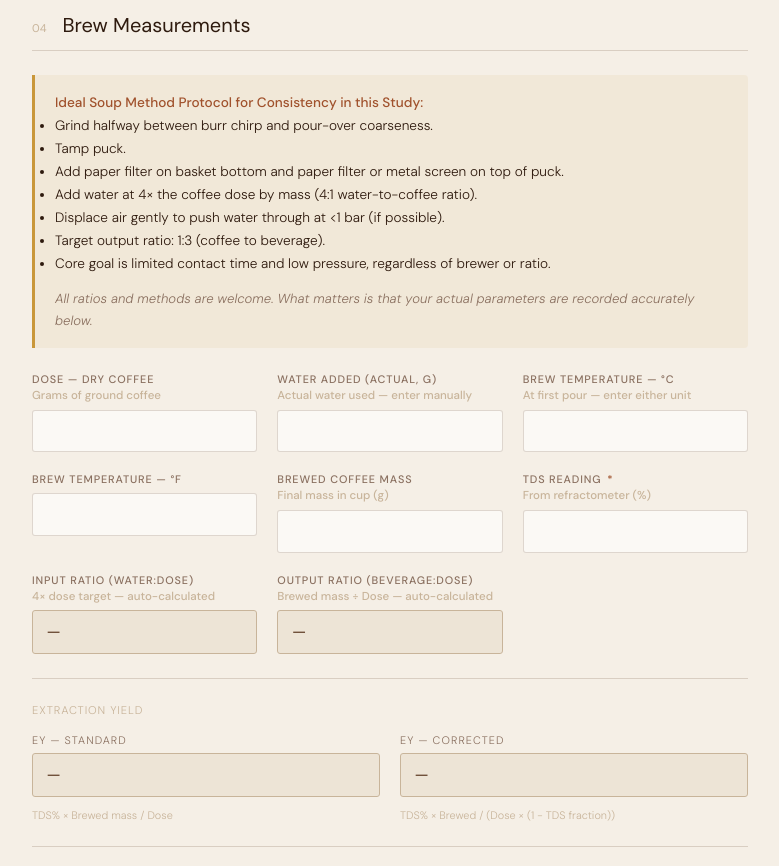
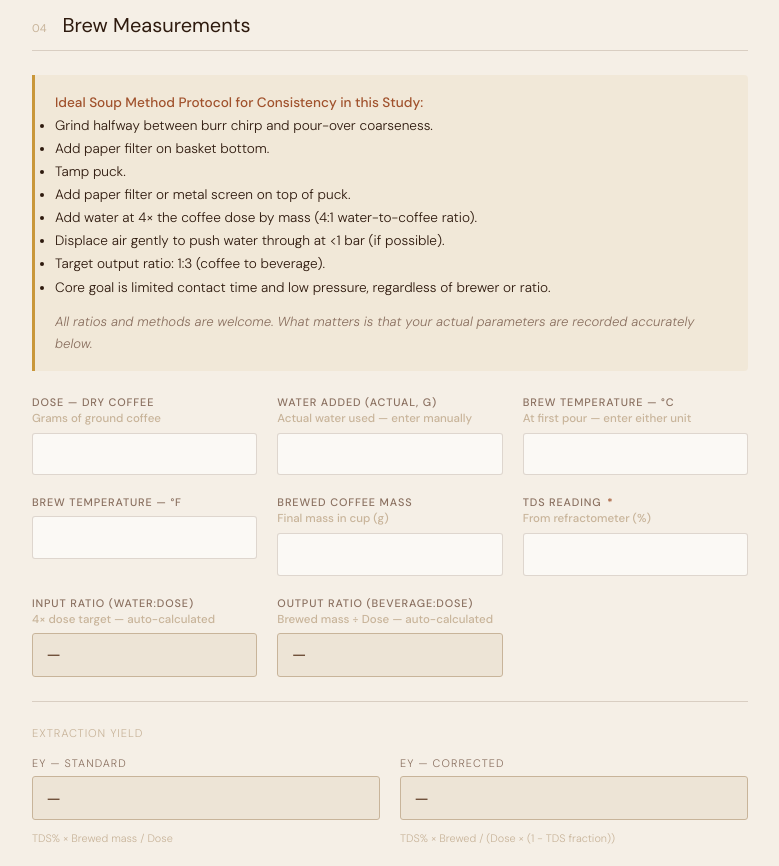
Before and after one commit to ChesterDesmond/soup-eaf-study, a plain HTML site: page index.html in a window 1280 px wide. Shown: the part 1680-2546 px from the top of the page, without its empty margins (250-1029 px from the left). Drawn offline with Linux system fonts and the light colour scheme.

Commit message:
index.html

```diff
--- a/index.html
+++ b/index.html
@@ -704,8 +704,9 @@
         <strong>Ideal Soup Method Protocol for Consistency in this Study:</strong>
         <ul>
           <li>Grind halfway between burr chirp and pour-over coarseness.</li>
+          <li>Add paper filter on basket bottom.</li>
           <li>Tamp puck.</li>
-          <li>Add paper filter on basket bottom and paper filter or metal screen on top of puck.</li>
+          <li>Add paper filter or metal screen on top of puck.</li>
           <li>Add water at 4× the coffee dose by mass (4:1 water-to-coffee ratio).</li>
           <li>Displace air gently to push water through at &lt;1 bar (if possible).</li>
           <li>Target output ratio: 1:3 (coffee to beverage).</li>
```
